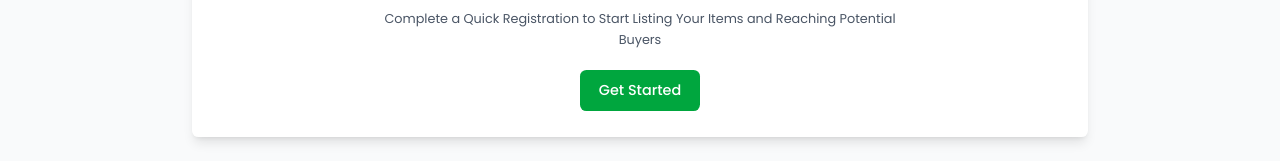
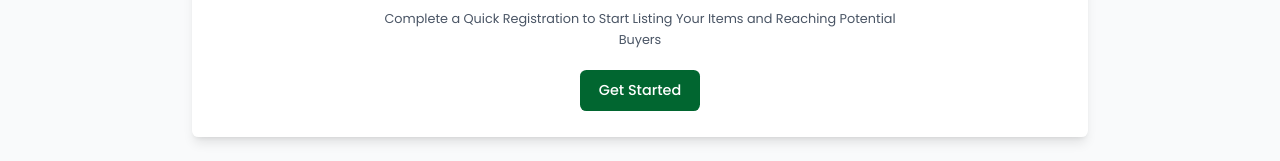
Before and after one commit to bmsj23/animomart-frontend, a React (Vite) app: page /sell in a window 1280 px wide. Shown: the part 583-744 px from the top of the page. Built offline with nearby package versions, Linux system fonts and the light colour scheme; no server answers; sample sign-in values are in the browser's storage; a web font is replaced by a local one.

Commit message:
style: update primary button variant to darker green (src/components/common/Button.jsx)

```diff
--- a/src/components/common/Button.jsx
+++ b/src/components/common/Button.jsx
@@ -15,7 +15,7 @@ const Button = ({
   const baseStyles = 'font-medium rounded-lg transition-all duration-200 focus:outline-none focus:ring-2 focus:ring-offset-2 disabled:opacity-50 disabled:cursor-not-allowed inline-flex items-center justify-center';
 
   const variants = {
-    primary: 'bg-green-600 text-white hover:bg-green-700 focus:ring-green-500',
+    primary: 'bg-green-800 text-white hover:bg-green-700 focus:ring-green-500',
     secondary: 'bg-white text-green-600 border-2 border-green-600 hover:bg-green-50 focus:ring-green-500',
     outline: 'bg-transparent text-gray-700 border border-gray-300 hover:bg-gray-50 focus:ring-gray-500',
     danger: 'bg-red-600 text-white hover:bg-red-700 focus:ring-red-500',
```
